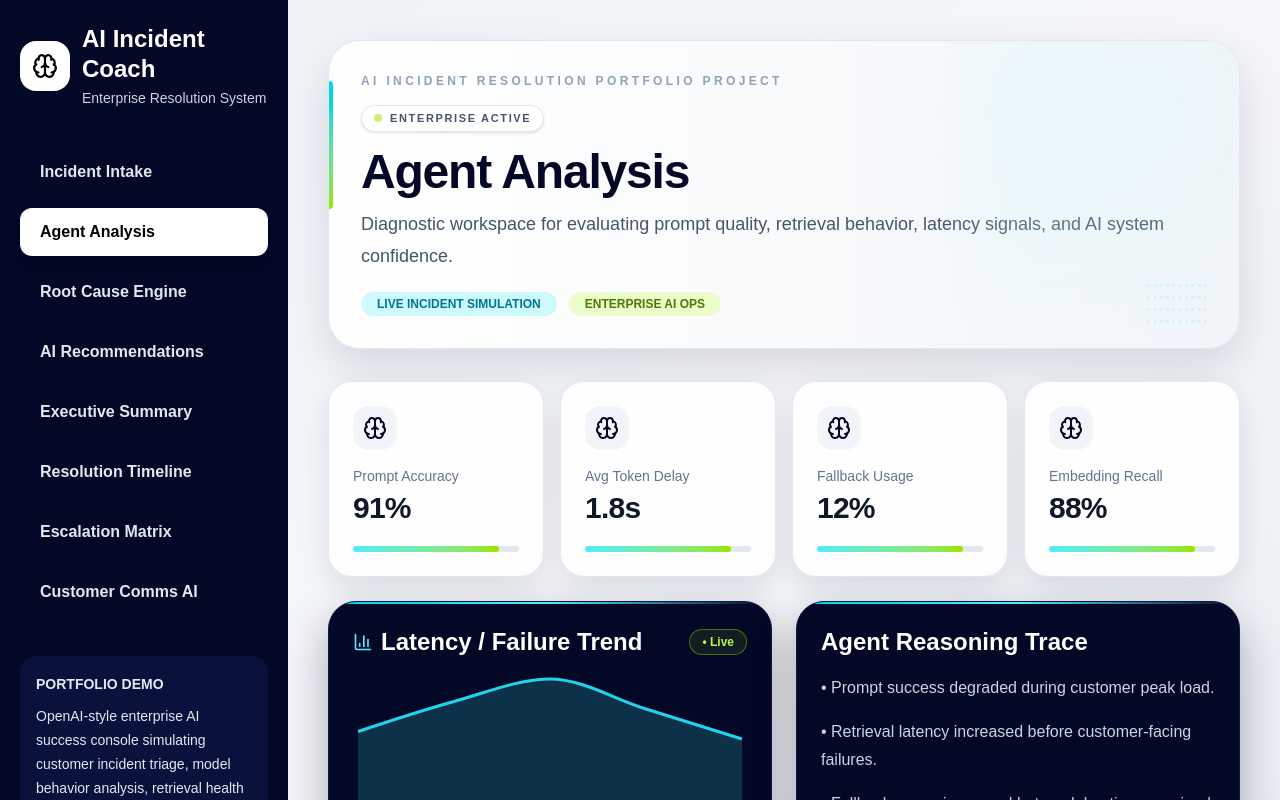
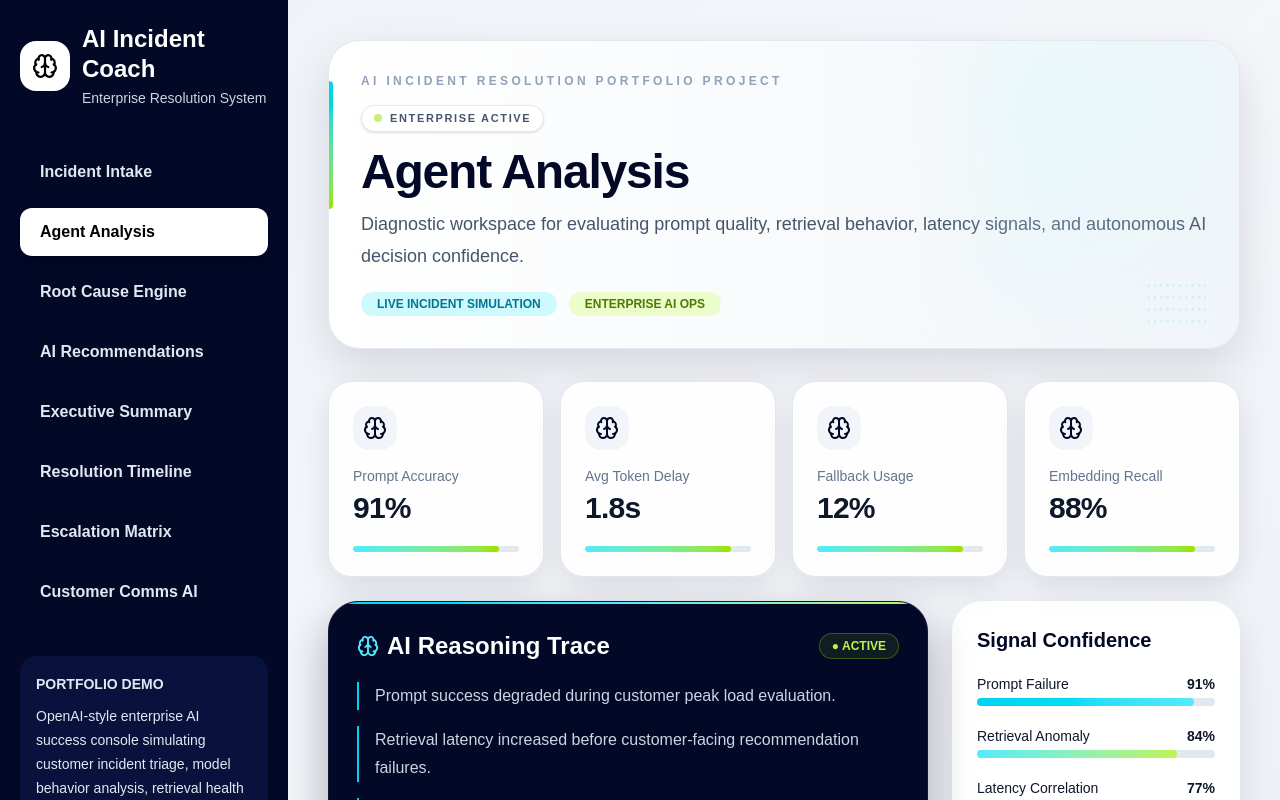
Before and after one commit to jtorres507-rgb/cf-ai-incident-coach-v2, a React (Vite) app: page / in a window 1280 px wide. Both pictures are taken after a click on the button "Agent Analysis". Shown: the top 800 px of the page. Built offline with nearby package versions, Linux system fonts and the light colour scheme.

Commit message:
V12.1 update

```diff
--- a/src/App.jsx
+++ b/src/App.jsx
@@ -347,26 +347,105 @@ function AgentAnalysis() {
     <>
       <PageHeader
         title="Agent Analysis"
-        subtitle="Diagnostic workspace for evaluating prompt quality, retrieval behavior, latency signals, and AI system confidence."
+        subtitle="Diagnostic workspace for evaluating prompt quality, retrieval behavior, latency signals, and autonomous AI decision confidence."
       />
 
       <div className="grid grid-cols-4 gap-4 mb-6">
         {agentHealth.map((item) => (
-          <CommandCard key={item.metric} icon={<Brain />} title={item.metric} value={item.score} />
+          <CommandCard
+            key={item.metric}
+            icon={<Brain />}
+            title={item.metric}
+            value={item.score}
+          />
         ))}
+      </div>
+
+      <div className="grid grid-cols-3 gap-6 mb-6">
+
+        <div className="col-span-2 bg-[#020826] text-white rounded-[30px] p-7 shadow-[0_18px_45px_rgba(2,8,32,0.30)] border border-[#101a3d] relative overflow-hidden">
+          <div className="absolute top-0 left-0 w-full h-[2px] bg-gradient-to-r from-cyan-400 via-cyan-300 to-lime-300"></div>
+
+          <div className="flex items-center mb-5">
+            <Brain className="text-cyan-300" size={22} />
+            <h3 className="font-black text-2xl ml-2">AI Reasoning Trace</h3>
+            <span className="ml-auto px-3 py-1 rounded-full bg-lime-400/10 border border-lime-400/30 text-lime-300 text-xs font-bold">
+              ● ACTIVE
+            </span>
+          </div>
+
+          <div className="space-y-4 text-slate-300 leading-7">
+            <div className="border-l-2 border-cyan-400 pl-4">
+              Prompt success degraded during customer peak load evaluation.
+            </div>
+            <div className="border-l-2 border-cyan-400 pl-4">
+              Retrieval latency increased before customer-facing recommendation failures.
+            </div>
+            <div className="border-l-2 border-cyan-400 pl-4">
+              Fallback usage increased while model uptime remained stable.
+            </div>
+            <div className="border-l-2 border-lime-300 pl-4 text-lime-300 font-bold">
+              Agent confidence suggests infrastructure bottleneck over model outage.
+            </div>
+          </div>
+        </div>
+
+        <div className="bg-white rounded-[30px] p-6 shadow-[0_12px_35px_rgba(2,8,32,0.10)] border border-white">
+          <h3 className="font-black text-xl mb-5 text-[#020826]">Signal Confidence</h3>
+
+          <div className="space-y-5">
+            <div>
+              <div className="flex justify-between text-sm mb-1">
+                <span>Prompt Failure</span>
+                <span className="font-bold">91%</span>
+              </div>
+              <div className="h-2 rounded-full bg-slate-200">
+                <div className="h-2 rounded-full bg-gradient-to-r from-cyan-400 to-cyan-300 w-[91%]"></div>
+              </div>
+            </div>
+
+            <div>
+              <div className="flex justify-between text-sm mb-1">
+                <span>Retrieval Anomaly</span>
+                <span className="font-bold">84%</span>
+              </div>
+              <div className="h-2 rounded-full bg-slate-200">
+                <div className="h-2 rounded-full bg-gradient-to-r from-cyan-300 to-lime-300 w-[84%]"></div>
+              </div>
+            </div>
+
+            <div>
+              <div className="flex justify-between text-sm mb-1">
+                <span>Latency Correlation</span>
+                <span className="font-bold">77%</span>
+              </div>
+              <div className="h-2 rounded-full bg-slate-200">
+                <div className="h-2 rounded-full bg-gradient-to-r from-lime-300 to-lime-400 w-[77%]"></div>
+              </div>
+            </div>
+          </div>
+        </div>
+
       </div>
 
       <div className="grid grid-cols-2 gap-6">
         <ChartCard />
-        <div className="group bg-[#020826] text-white rounded-[28px] p-6 shadow-[0_18px_45px_rgba(2,8,32,0.30)] border border-[#0f1b3d] relative overflow-hidden transition-all duration-300 hover:-translate-y-1">
-        <div className="absolute top-0 left-0 w-full h-[2px] bg-gradient-to-r from-cyan-400 via-cyan-300 to-transparent"></div>
-          <h3 className="font-bold text-2xl mb-4">Agent Reasoning Trace</h3>
-          <ul className="space-y-4 text-slate-300 leading-7">
-            <li>• Prompt success degraded during customer peak load.</li>
-            <li>• Retrieval latency increased before customer-facing failures.</li>
-            <li>• Fallback usage increased but model uptime remained stable.</li>
-            <li>• Likely issue: infrastructure bottleneck, not model outage.</li>
-          </ul>
+
+        <div className="bg-[#07111f] text-white rounded-[30px] p-7 shadow-[0_18px_45px_rgba(2,8,32,0.25)] border border-slate-800">
+          <div className="flex items-center mb-5">
+            <Zap className="text-lime-300" size={20} />
+            <h3 className="font-black text-2xl ml-2">Autonomous AI Decision</h3>
+          </div>
+
+          <div className="space-y-4 text-slate-300 leading-7">
+            <div>• Escalation Threshold: Not Triggered</div>
+            <div>• Model Degradation: Low Probability</div>
+            <div>• Retrieval Timeout Events: Elevated</div>
+            <div>• Infrastructure Saturation: Moderate</div>
+            <div className="text-lime-300 font-bold">
+              • Recommended Next Action: Route traffic to backup vector node.
+            </div>
+          </div>
         </div>
       </div>
     </>
```
